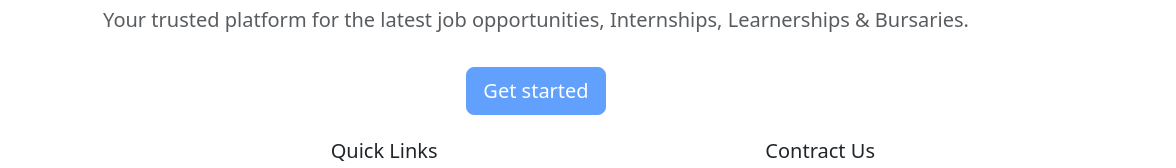
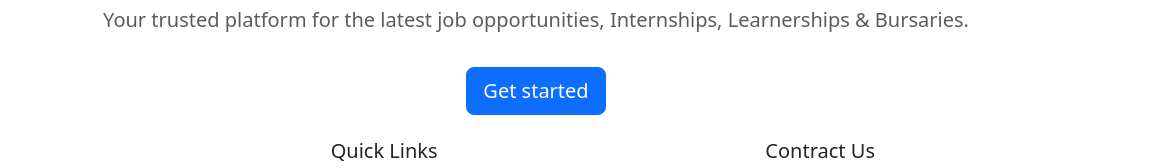
Before and after one commit to updazenews/jobs, a plain HTML site: page index.html in a window 1280 px wide. Shown: the part 167-335 px from the top of the page, 104-1280 px from the left. Drawn offline with nearby package versions, Linux system fonts and the light colour scheme.

Commit message:
enable get started page for production

```diff
--- a/index.html
+++ b/index.html
@@ -37,7 +37,7 @@
     <p class="fs-5 text-body-secondary">Your trusted platform for the latest job opportunities, Internships,
       Learnerships &
       Bursaries.</p>
-    <a href="jobs.html" class="btn btn-primary btn-lg mt-3 disabled">Get started</a>
+    <a href="jobs.html" class="btn btn-primary btn-lg mt-3">Get started</a>
   </div>
 </header>
 
```
Also changed, not shown: admin/jobs.html (+1 -1 lines).
